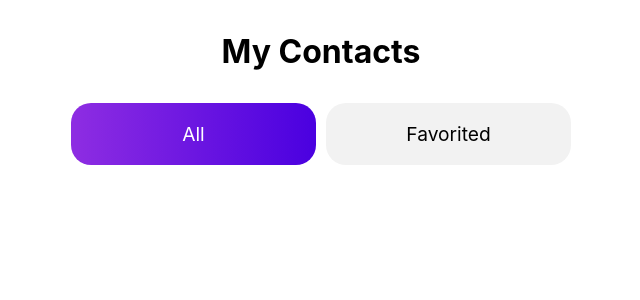
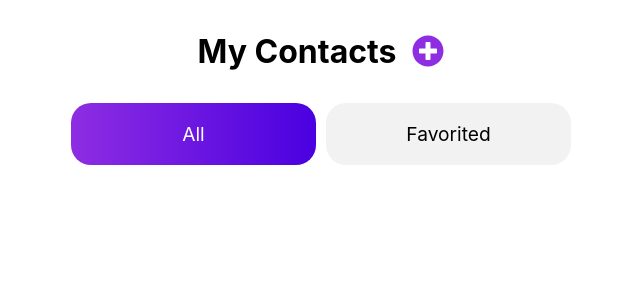
Before and after one commit to kdenz/contacts-web-app, a React (Create React App) app: page / in a window 1280 px wide. Shown: the top 300 px of the page, without its empty margins (319-959 px from the left). Built offline with nearby package versions, Linux system fonts and the light colour scheme.

Commit message:
feat(contact list page): place an add button next to header title

```diff
--- a/src/components/TabBar/styled.ts
+++ b/src/components/TabBar/styled.ts
@@ -24,6 +24,7 @@ export const TabButton = styled.div<TabButtonProps>`
 
   &:hover,
   &:focus {
+    cursor: pointer;
     background: ${activeGradient};
     opacity: 0.5;
     color: #fff;
--- a/src/pages/ContactListPage/ContactListPage.tsx
+++ b/src/pages/ContactListPage/ContactListPage.tsx
@@ -1,8 +1,10 @@
-import React, { useState, useEffect } from "react";
-import { Container, Header } from "./styled";
+import React, { useState, useEffect, useMemo, useCallback } from "react";
+import { Container, Header, HeaderTitle } from "./styled";
 import { TabBar } from "components/TabBar";
 import { ContactList, ContactListProps } from "components/ContactList";
 import { contactService } from "services/contactService";
+import { faPlusCircle } from "@fortawesome/free-solid-svg-icons";
+import { IconButton } from "components/IconButton";
 
 const TABS = {
   ALL: "all",
@@ -38,15 +40,37 @@ export const ContactListPage: React.FC = () => {
     }
   }, []);
 
-  const onTabClick = (clickedTab: string) => {
-    if (activeTab !== clickedTab) {
-      setActiveTab(clickedTab);
+  // Changes tab on tab click ONLY if it's different
+  const onTabClick = useCallback(
+    (clickedTab: string) => {
+      if (activeTab !== clickedTab) {
+        setActiveTab(clickedTab);
+      }
+    },
+    [activeTab]
+  );
+
+  // Returns filtered contacts
+  const filteredContacts = useMemo(() => {
+    if (activeTab === TABS.FAVORITED) {
+      return contacts.filter(contact => contact.isFavorited === true);
     }
-  };
+    return contacts;
+  }, [contacts, activeTab]);
+
+  const onAddButtonClick = useCallback(() => {}, []);
 
   return (
     <Container>
-      <Header>My Contacts</Header>
+      <Header>
+        <HeaderTitle>My Contacts</HeaderTitle>
+        <IconButton
+          icon={faPlusCircle}
+          size="1em"
+          color="#8e2de2"
+          onClick={onAddButtonClick}
+        />
+      </Header>
       <TabBar
         tabs={[
           { key: TABS.ALL, label: "All" },
@@ -58,7 +82,7 @@ export const ContactListPage: React.FC = () => {
         activeTab={activeTab}
         onTabClick={onTabClick}
       />
-      <ContactList data={contacts} />
+      <ContactList data={filteredContacts} />
     </Container>
   );
 };
--- a/src/pages/ContactListPage/styled.ts
+++ b/src/pages/ContactListPage/styled.ts
@@ -11,3 +11,7 @@ export const Header = styled.div`
   padding: 1em 0;
   text-align: center;
 `;
+
+export const HeaderTitle = styled.span`
+  margin-right: 1rem;
+`;
```
